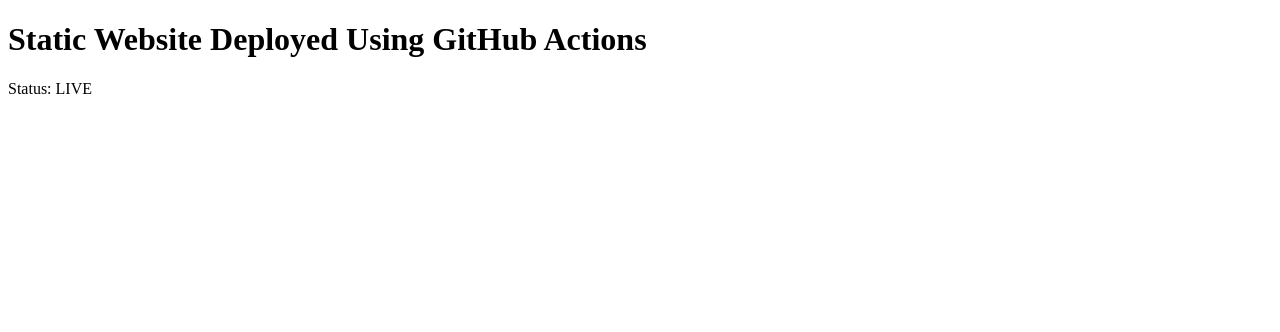
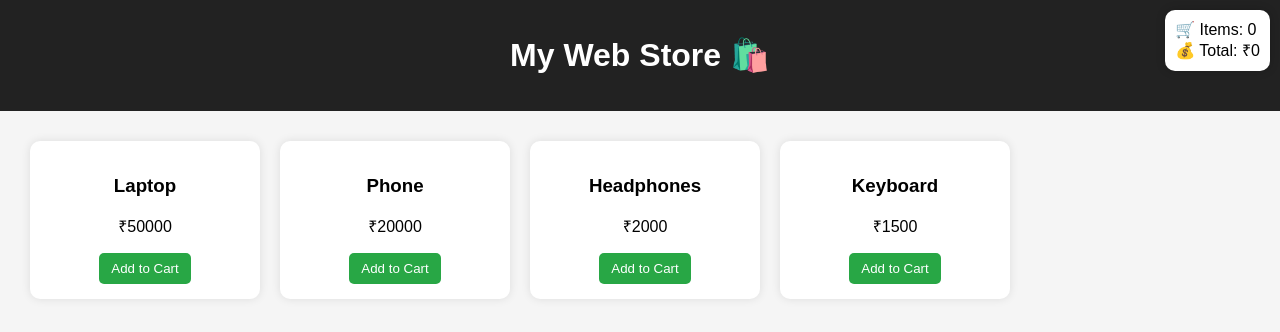
Before and after one commit to nileshkumarmaravi/s3-static-site-2, a plain HTML site: page index.html in a window 1280 px wide. Drawn offline with Linux system fonts and the light colour scheme.

Commit message:
html added

```diff
--- a/index.html
+++ b/index.html
@@ -1,10 +1,99 @@
 <!DOCTYPE html>
 <html>
 <head>
-  <title>GitHub Actions S3 Deployment</title>
+  <title>My Web Store</title>
+  <style>
+    body {
+      font-family: Arial;
+      margin: 0;
+      background: #f5f5f5;
+    }
+    header {
+      background: #222;
+      color: white;
+      padding: 15px;
+      text-align: center;
+    }
+    .container {
+      display: flex;
+      flex-wrap: wrap;
+      padding: 20px;
+    }
+    .product {
+      background: white;
+      margin: 10px;
+      padding: 15px;
+      width: 200px;
+      border-radius: 10px;
+      box-shadow: 0 0 10px rgba(0,0,0,0.1);
+      text-align: center;
+    }
+    button {
+      background: #28a745;
+      color: white;
+      border: none;
+      padding: 8px 12px;
+      cursor: pointer;
+      border-radius: 5px;
+    }
+    #cart {
+      position: fixed;
+      right: 10px;
+      top: 10px;
+      background: white;
+      padding: 10px;
+      border-radius: 10px;
+      box-shadow: 0 0 10px rgba(0,0,0,0.2);
+    }
+  </style>
 </head>
 <body>
-  <h1>Static Website Deployed Using GitHub Actions</h1>
-  <p>Status: LIVE</p>
+
+<header>
+  <h1>My Web Store 🛍️</h1>
+</header>
+
+<div id="cart">
+  🛒 Items: <span id="count">0</span><br>
+  💰 Total: ₹<span id="total">0</span>
+</div>
+
+<div class="container" id="products"></div>
+
+<script>
+  const products = [
+    { name: "Laptop", price: 50000 },
+    { name: "Phone", price: 20000 },
+    { name: "Headphones", price: 2000 },
+    { name: "Keyboard", price: 1500 }
+  ];
+
+  let cartCount = 0;
+  let total = 0;
+
+  function renderProducts() {
+    const container = document.getElementById("products");
+    products.forEach((p, index) => {
+      container.innerHTML += `
+        <div class="product">
+          <h3>${p.name}</h3>
+          <p>₹${p.price}</p>
+          <button onclick="addToCart(${index})">Add to Cart</button>
+        </div>
+      `;
+    });
+  }
+
+  function addToCart(index) {
+    cartCount++;
+    total += products[index].price;
+
+    document.getElementById("count").innerText = cartCount;
+    document.getElementById("total").innerText = total;
+  }
+
+  renderProducts();
+</script>
+
 </body>
 </html>
```
